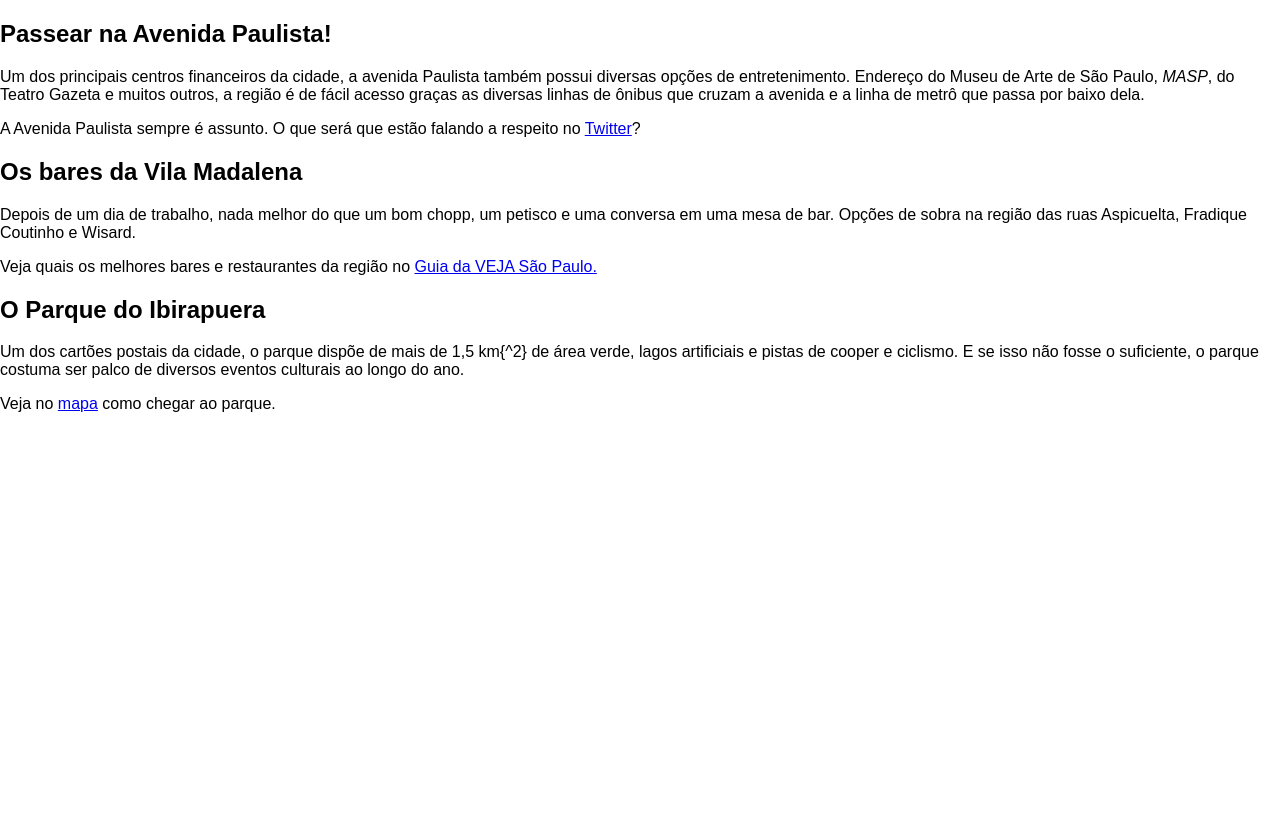
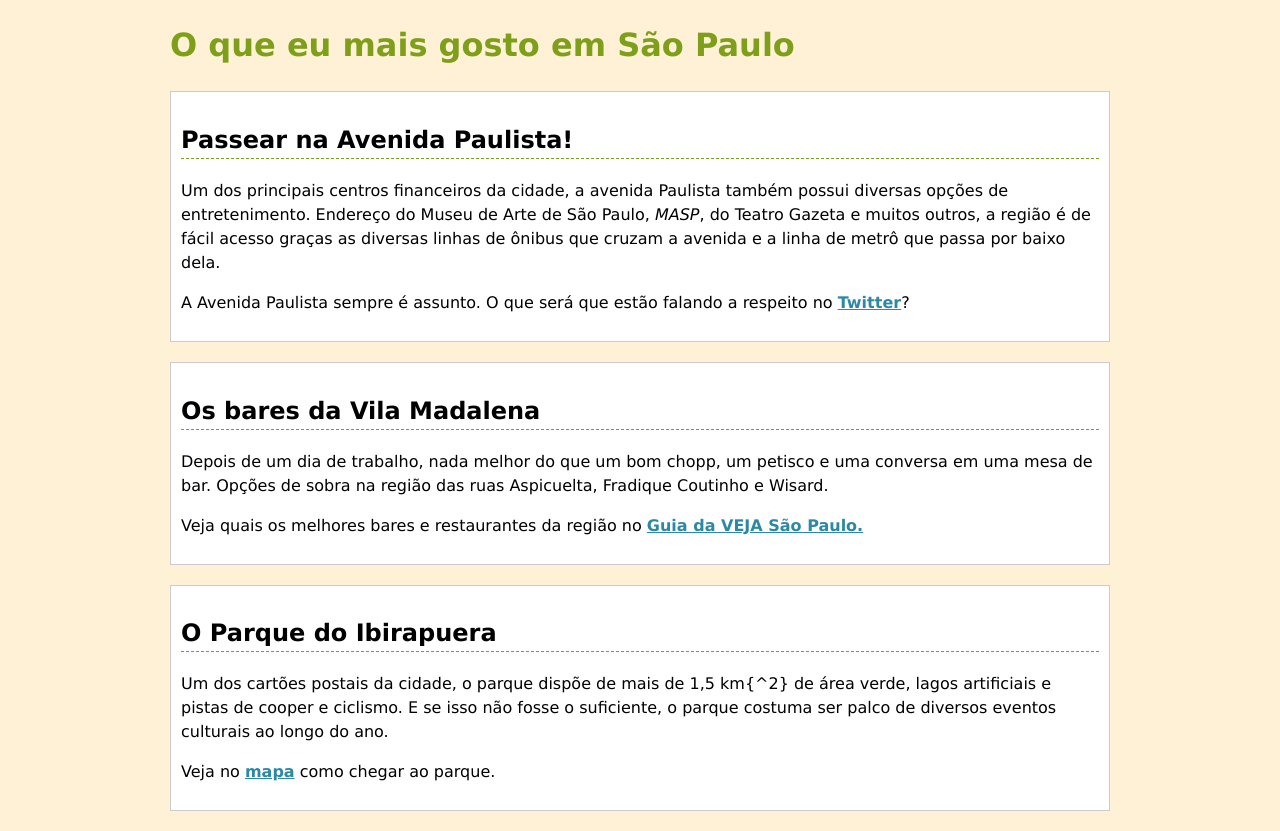
Before and after one commit to RonaldoMenesesUchoa/O-que-eu-mais-gosto-em-Sao-Paulo, a plain HTML site: page index.html in a window 1280 px wide. Before the commit the page ends 800 px from the top, so only its background shows below. Drawn offline with Linux system fonts and the light colour scheme.

Commit message:
Formatação

```diff
--- a/index.html
+++ b/index.html
@@ -3,12 +3,16 @@
   <head>
     <meta charset="UTF-8">
     <title>O que eu mais gosto em São Paulo</title>
+    <link rel="stylesheet" href="style.css" type="text/css">
     <link rel="stylesheet" href="normalize.css">
     <script src="prefixfree.min.js"></script>
   </head>
   <body>
+
+    <div class="container">
+      <h1><a href=''>O que eu mais gosto em São Paulo</a></h1>
+      <div class="place">
         <h2>Passear na Avenida Paulista!</h2>
-
           <p>Um dos principais centros financeiros da cidade, a avenida Paulista
           também possui diversas opções de entretenimento. Endereço do Museu
           de Arte de São Paulo, <em>MASP</em>, do Teatro Gazeta e muitos outros,
@@ -16,27 +20,25 @@
           cruzam a avenida e a linha de metrô que passa por baixo dela.</p>
 
           <p>A Avenida Paulista sempre é assunto. O que será que estão falando a respeito no <a href='https://twitter.com/#!/search/Avenida Paulista' target='_blank'>Twitter</a>?</p>
+      </div>
 
+    <div class="place">
         <h2>Os bares da Vila Madalena</h2>
-
-      <p>
-      Depois de um dia de trabalho, nada melhor do que um bom chopp, um
+          <p> Depois de um dia de trabalho, nada melhor do que um bom chopp, um
           petisco e uma conversa em uma mesa de bar. Opções de sobra na região
           das ruas Aspicuelta, Fradique Coutinho e Wisard.
           </p>
 
-      <p>
-      Veja quais os melhores bares e restaurantes da região no
+          <p> Veja quais os melhores bares e restaurantes da região no
           <a href='http://vejasp.abril.com.br/busca?chn=bares&qu=
           &nbh=Pinheiros%20/%20Vila%20Madalena' target='_blank'>
-      Guia da VEJA São Paulo.
-      </a>
+          Guia da VEJA São Paulo.</a>
           </p>
+    </div>
 
+    <div class="place">
       <h2>O Parque do Ibirapuera</h2>
-
-      <p>
-      Um dos cartões postais da cidade, o parque dispõe de mais de 1,5 km{^2}
+        <p> Um dos cartões postais da cidade, o parque dispõe de mais de 1,5 km{^2}
         de área verde, lagos artificiais e pistas de cooper e ciclismo. E se
         isso não fosse o suficiente, o parque costuma ser palco de diversos
         eventos culturais ao longo do ano.
@@ -45,7 +47,9 @@
         <p>
         Veja no <a href='http://goo.gl/maps/HoH8' target='_blank'>mapa</a> como chegar ao parque.
         </p>
+    </div>
 
     <script src="jquery.min.js"></script>
+    </div>
   </body>
 </html>
--- /dev/null
+++ b/style.css
@@ -0,0 +1,37 @@
+.container{
+    margin: 0 auto;
+    width: 940px;
+}
+
+body{
+  background: #FFF1D6;
+  font-family: lucida grande;
+  line-height: 1.5;
+}
+
+.place{
+  background-color: #fff;
+  border-color: #CCC #999 #999 #CCC;
+  border: 1px solid #CCC;
+  margin-bottom: 20px;
+  padding: 10px;
+}
+
+.place h2{
+  border-bottom: 1px dashed #7E9F19;
+}
+
+.place a{
+  color: #2C88A7;
+  font-weight: bold;
+}
+
+h1 a{
+  color: #7E9F19;
+  text-decoration: none;
+}
+
+h1 a:hover{
+  background: #7E9F19;
+  color: #fff;
+}
```
Lines whose indentation alone changed are shown as unchanged.
